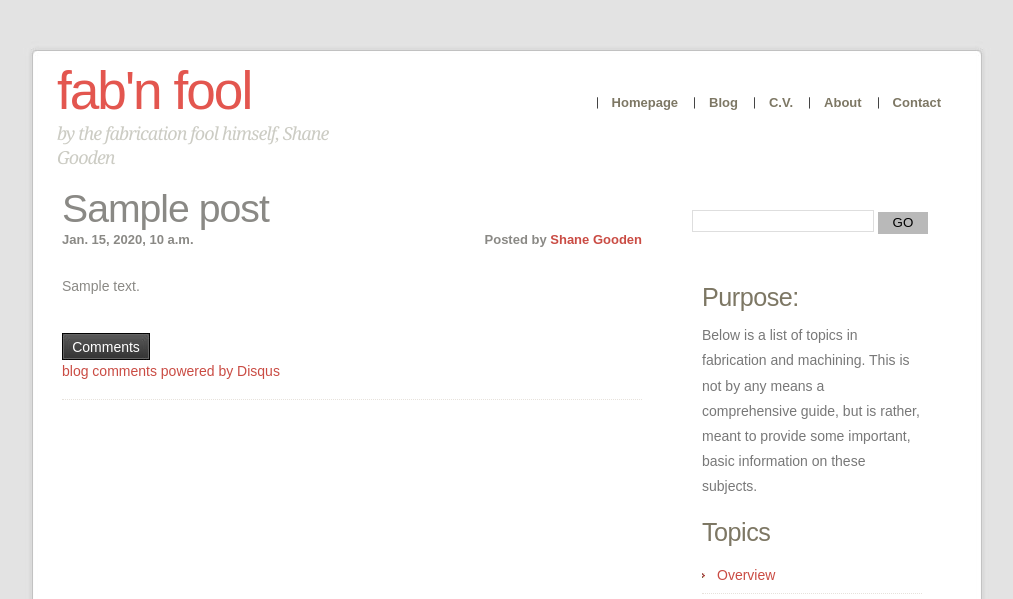
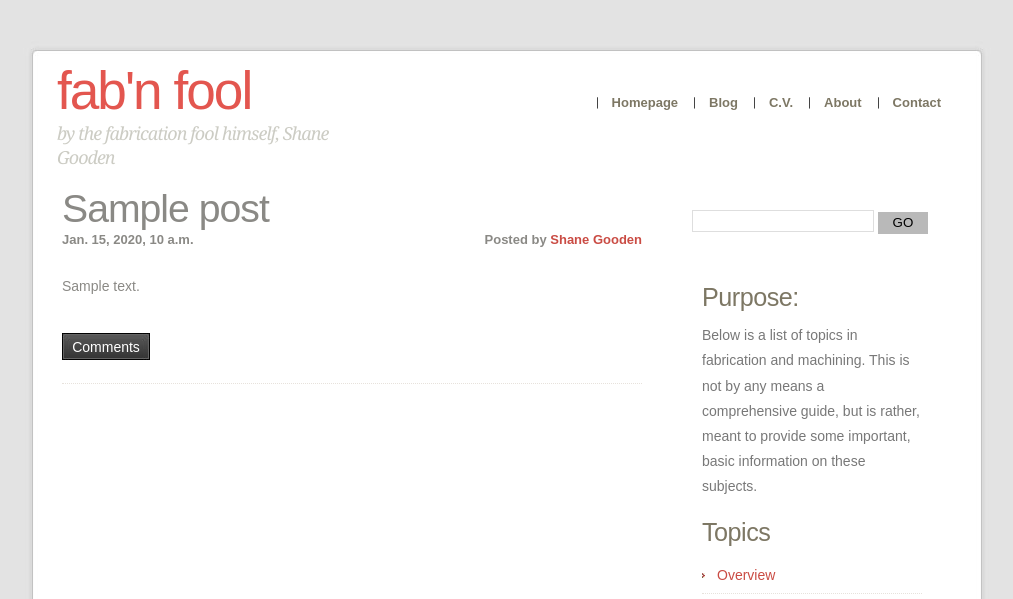
Before and after one commit to will3216/django-blog, a Django app: template helloo/blog/templates/blog.html in a window 1280 px wide. Shown: the top 599 px of the page, without its empty margins (133-1146 px from the left). Run offline with Django 3.2, Linux system fonts and the light colour scheme; the template is opened without the code that fills it: most values are stand-ins (such as "Sample title", 1, 10 or a date in 2020); parts of the project's set-up code (start-up, migrations or seed data) failed here and were passed over; some libraries are stand-ins or nearby versions.

Commit message:
removed comments from homepage

```diff
--- a/helloo/blog/templates/blog.html
+++ b/helloo/blog/templates/blog.html
@@ -52,20 +52,7 @@
 		{{ post.body|safe|linebreaks }}
 
 		<p class="links"><a href="/blog/{{post.id}}" title="b0x" class="comments">Comments</a></p>
-		<div id="disqus_thread"></div>
-<script type="text/javascript">
-    /* * * CONFIGURATION VARIABLES: EDIT BEFORE PASTING INTO YOUR WEBPAGE * * */
-    var disqus_shortname = 'fabnfool'; // required: replace example with your forum shortname
 
-    /* * * DON'T EDIT BELOW THIS LINE * * */
-    (function() {
-        var dsq = document.createElement('script'); dsq.type = 'text/javascript'; dsq.async = true;
-        dsq.src = 'http://' + disqus_shortname + '.disqus.com/embed.js';
-        (document.getElementsByTagName('head')[0] || document.getElementsByTagName('body')[0]).appendChild(dsq);
-    })();
-</script>
-<noscript>Please enable JavaScript to view the <a href="http://disqus.com/?ref_noscript">comments powered by Disqus.</a></noscript>
-<a href="http://disqus.com" class="dsq-brlink">blog comments powered by <span class="logo-disqus">Disqus</span></a>
 
 	</div>
 
```
Also changed, not shown: 1 other file.
